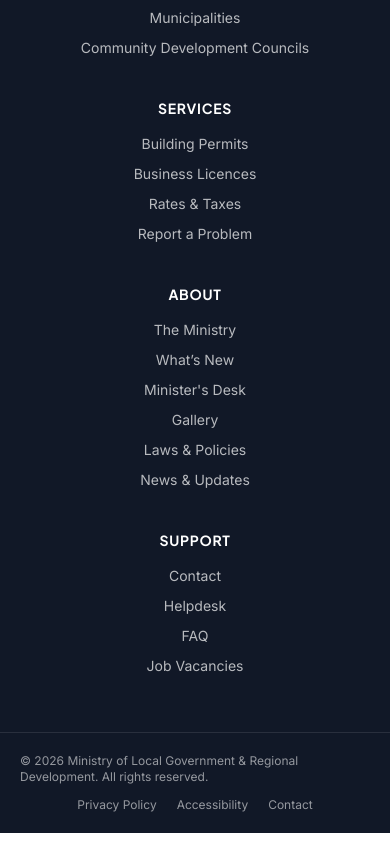
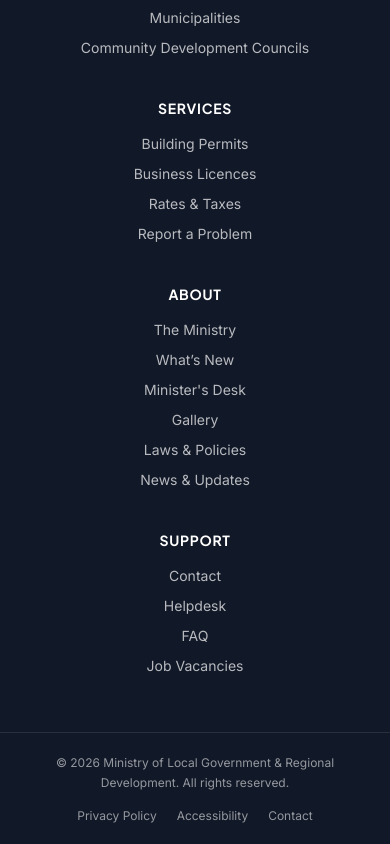
Before and after one commit to kareemschultz/mlgrd-guyana, a Next.js app: page /updates in a window 390 px wide. Shown: the part 3922-4766 px from the top of the page. Built offline with nearby package versions, Linux system fonts and the light colour scheme; no server answers.

Commit message:
fix: center mobile hero and footer alignment

```diff
--- a/src/app/page.tsx
+++ b/src/app/page.tsx
@@ -52,21 +52,21 @@ export default function HomePage() {
         <div className="pointer-events-none absolute -left-32 top-10 size-96 rounded-full bg-brand/25 blur-[120px]" />
         <div className="pointer-events-none absolute -right-32 bottom-0 size-96 rounded-full bg-gold/10 blur-[120px]" />
 
-        <div className="container-gov relative grid gap-10 py-20 lg:grid-cols-[1.1fr_0.9fr] lg:py-28">
+        <div className="container-gov relative grid gap-10 py-16 text-center sm:py-20 lg:grid-cols-[1.1fr_0.9fr] lg:py-28 lg:text-left">
           <div>
-            <AnimatedGradientText className="mb-5 text-sm font-medium">
+            <AnimatedGradientText className="mx-auto mb-5 max-w-[20rem] justify-center text-balance text-sm font-medium sm:max-w-none lg:mx-0 lg:justify-start">
               🇬🇾 Government of Guyana · Local Government &amp; Regional Development
             </AnimatedGradientText>
-            <h1 className="font-heading text-4xl font-extrabold leading-[1.05] sm:text-5xl md:text-6xl">
+            <h1 className="mx-auto max-w-[11ch] font-heading text-4xl font-extrabold leading-[1.05] sm:max-w-none sm:text-5xl md:text-6xl lg:mx-0">
               Strong councils,{" "}
               <span className="text-gradient-brand">thriving communities.</span>
             </h1>
-            <p className="mt-6 max-w-xl text-lg leading-relaxed text-white/75">
+            <p className="mx-auto mt-6 max-w-xl text-lg leading-relaxed text-white/75 lg:mx-0">
               The Ministry of Local Government &amp; Regional Development empowers
               Guyana&apos;s regions, towns and neighbourhood councils to deliver
               services, infrastructure and democratic representation to every citizen.
             </p>
-            <div className="mt-8 flex flex-wrap gap-3">
+            <div className="mt-8 flex flex-wrap justify-center gap-3 lg:justify-start">
               <Button asChild size="lg" className="bg-brand-600 text-white hover:bg-brand-700">
                 <Link href="/ndcs">
                   <MapPin className="size-4" /> Find your council
@@ -78,7 +78,7 @@ export default function HomePage() {
                 </Link>
               </Button>
             </div>
-            <div className="mt-8 flex items-center gap-2 text-sm text-white/55">
+            <div className="mt-8 flex items-center justify-center gap-2 text-sm text-white/55 lg:justify-start">
               <ShieldCheck className="size-4 text-gold" />
               An official Government of Guyana service
             </div>
--- a/src/components/site/site-footer.tsx
+++ b/src/components/site/site-footer.tsx
@@ -63,9 +63,11 @@ export function SiteFooter() {
       </div>
 
       <div className="border-t border-white/10">
-        <div className="container-gov flex flex-col items-center justify-between gap-3 py-5 text-xs text-white/55 sm:flex-row">
-          <p>© {year} {ministry.name}. All rights reserved.</p>
-          <div className="flex items-center gap-5">
+        <div className="container-gov flex flex-col items-center justify-between gap-4 py-5 text-center text-xs text-white/55 md:flex-row md:text-left">
+          <p className="max-w-sm leading-relaxed md:max-w-none">
+            © {year} {ministry.name}. All rights reserved.
+          </p>
+          <div className="flex flex-wrap items-center justify-center gap-x-5 gap-y-2 md:justify-end">
             <Link href="/privacy" className="hover:text-white">Privacy Policy</Link>
             <Link href="/accessibility" className="hover:text-white">Accessibility</Link>
             <Link href="/contact" className="hover:text-white">Contact</Link>
```
